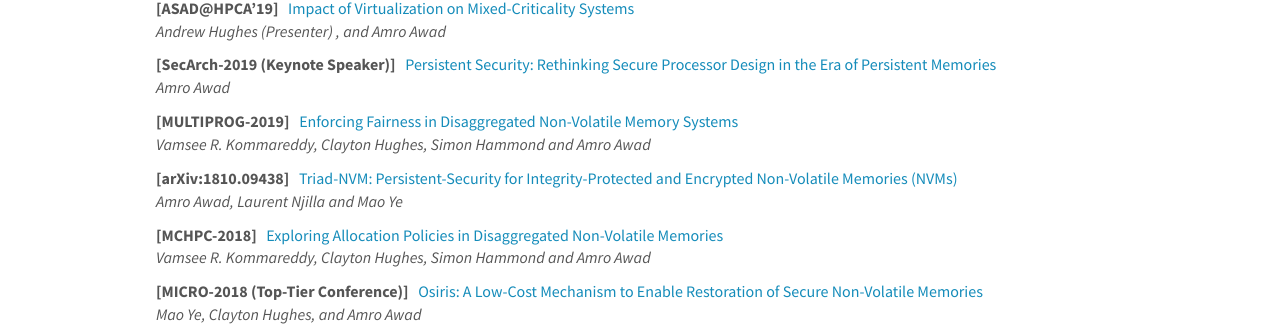
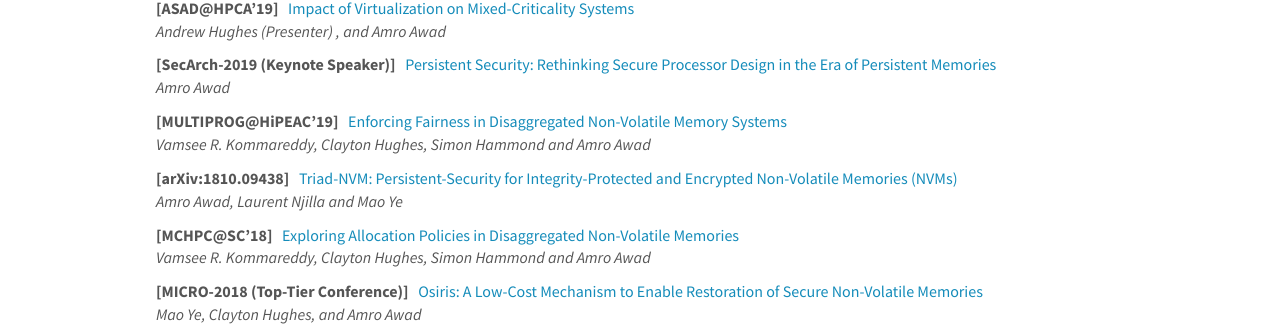
Before and after one commit to sacagroup/sacagroup.github.io, a Jekyll site: the page built from _pages/publications.md, in a window 1280 px wide. Shown: the part 258-592 px from the top of the page. Built offline with Jekyll 4.4.1, drawn with Linux system fonts in a browser that asks for light colours; nearby versions of some CDN libraries.

Commit message:
consistent workshop name

```diff
--- a/_data/publist.yml
+++ b/_data/publist.yml
@@ -32,7 +32,7 @@
     Vamsee R. Kommareddy, Clayton Hughes, Simon Hammond and Amro Awad
   link:
     url: http://research.ac.upc.edu/multiprog/
-    display: MULTIPROG-2019
+    display: MULTIPROG@HiPEAC'19
 
 # 2018
 
@@ -51,7 +51,7 @@
     Vamsee R. Kommareddy, Clayton Hughes, Simon Hammond and Amro Awad
   link:
     url: https://passlab.github.io/mchpc/mchpc2018/MCHPC18Proceedings.pdf#page=63
-    display: MCHPC-2018
+    display: MCHPC@SC'18
 
 - title: "Osiris: A Low-Cost Mechanism to Enable Restoration of Secure Non-Volatile Memories"
   description: ""
```
